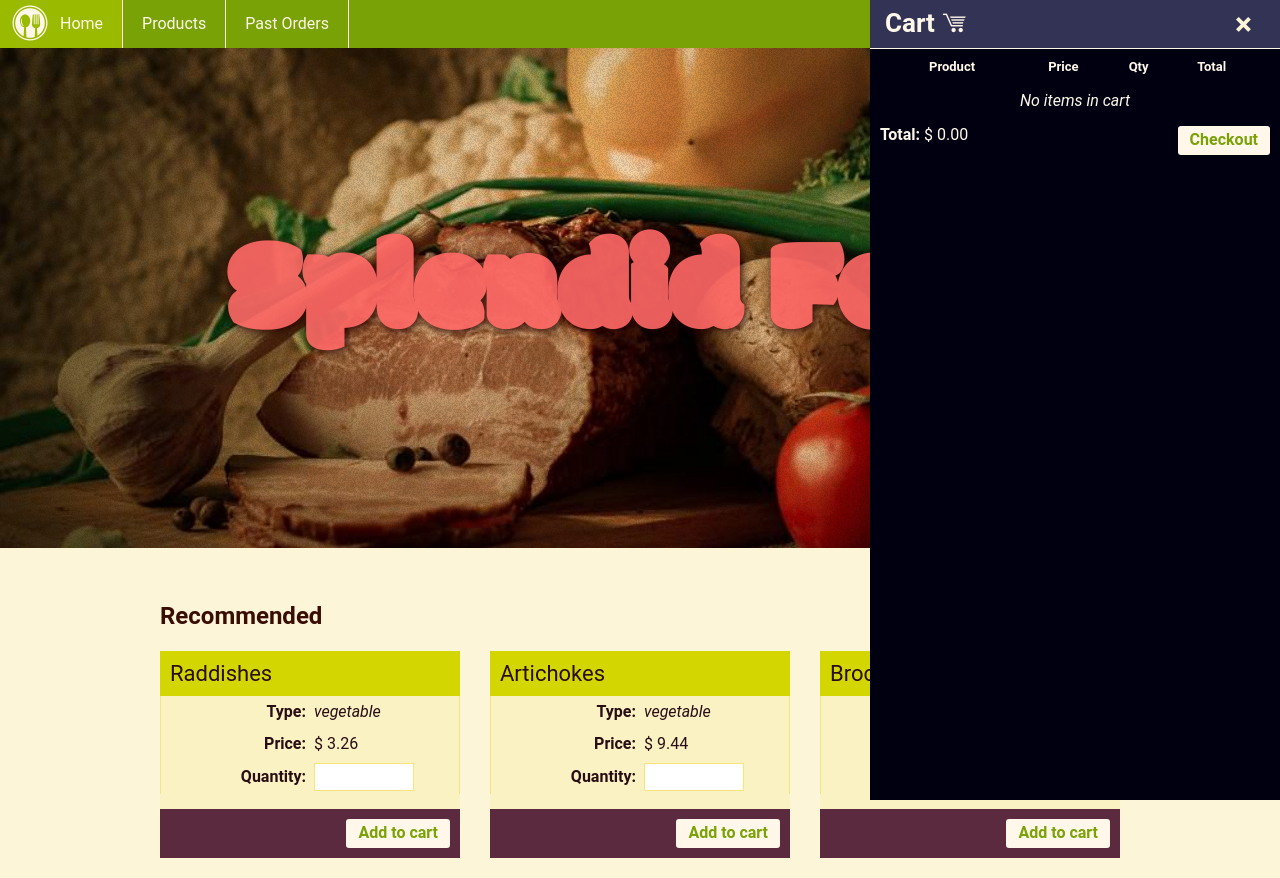
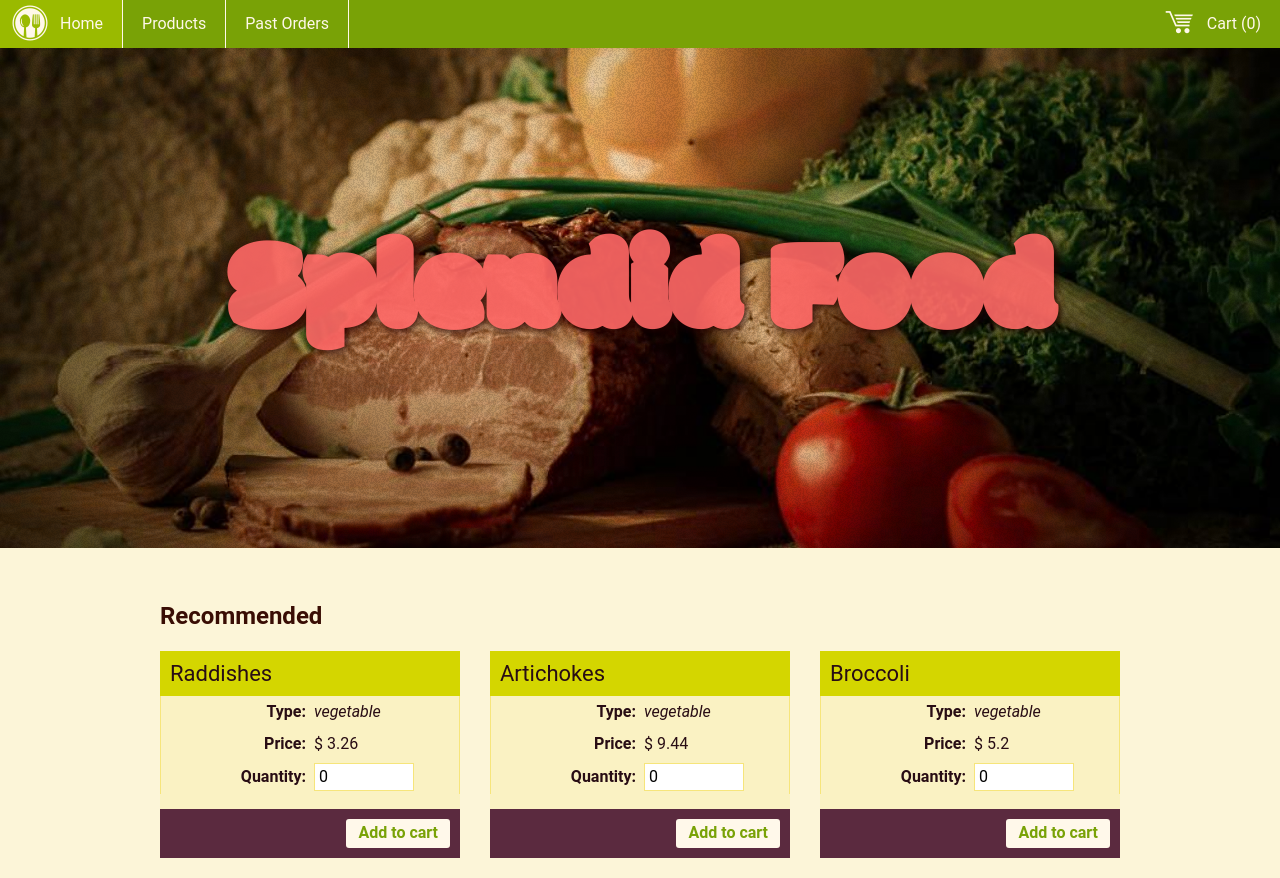
Before and after one commit to ammar4web/vuejs-spa, a Vue app: page / in a window 1280 px wide. Built offline with nearby package versions, Linux system fonts and the light colour scheme.

Commit message:
ProductCard

```diff
--- a/src/App.vue
+++ b/src/App.vue
@@ -42,7 +42,7 @@
   },
   data () {
     return {
-      showSidebar: true,
+      showSidebar: false,
       inventory: food,
       cart: {}
     }
@@ -58,12 +58,11 @@
   },
   //
   methods: {
-    addToCart (name, index) {
-      console.log(name, index)
+    addToCart (name, quantity) {
+      console.log(name)
       if (!this.cart[name]) this.cart[name] = 0
-      this.cart[name] += this.inventory[index].quantity
+      this.cart[name] += quantity
       // تصفير مربع إدخال كمية المنتج
-      this.inventory[index].quantity = 0
       console.log(this.cart)
     },
     //
--- /dev/null
+++ b/src/components/ProductCard.vue
@@ -0,0 +1,54 @@
+<template>
+  <div class="card">
+    <div class="card-title">
+      {{ product.name }}
+    </div>
+    <div class="card-body">
+      <i class="icofont-10x icofont-{{ product.icon }}"></i>
+      <form>
+        <div class="row">
+          <div class="cell">
+            <label>Type:</label>
+          </div>
+          <div class="cell">
+            <em>{{ product.type }}</em>
+          </div>
+        </div>
+        <div class="row">
+          <div class="cell">
+            <label>Price:</label>
+          </div>
+          <div class="cell">
+            $ {{ product.price.USD }}
+          </div>
+        </div>
+        <div class="row">
+          <div class="cell">
+            <label>Quantity:</label>
+          </div>
+          <div class="cell">
+            <!-- v-model.number="inventory.carrots" -->
+            <input type="number" v-model.number="quantity">
+          </div>
+        </div>
+      </form>
+    </div>
+    <div class="card-footer">
+      <!-- @click="addToCart('carrots')" -->
+      <button @click="addToCart(product.name, quantity)" class="btn btn-light">
+        Add to cart
+      </button>
+    </div>
+  </div>
+</template>
+
+<script>
+export default {
+  props: ['product', 'index', 'addToCart'],
+  data () {
+    return {
+      quantity: 0
+    }
+  }
+}
+</script>
--- a/src/views/HomeView.vue
+++ b/src/views/HomeView.vue
@@ -8,47 +8,14 @@
     <main class="wrapper">
       <h2>Recommended</h2>
       <div class="recommended">
-        <div v-for="(product, i) in inventory.slice(0,3)" :key="product.id" class="card">
-          <div class="card-title">
-            {{ product.name }}
-          </div>
-          <div class="card-body">
-            <i class="icofont-10x icofont-{{ product.icon }}"></i>
-            <form>
-              <div class="row">
-                <div class="cell">
-                  <label>Type:</label>
-                </div>
-                <div class="cell">
-                  <em>{{ product.type }}</em>
-                </div>
-              </div>
-              <div class="row">
-                <div class="cell">
-                  <label>Price:</label>
-                </div>
-                <div class="cell">
-                  $ {{ product.price.USD }}
-                </div>
-              </div>
-              <div class="row">
-                <div class="cell">
-                  <label>Quantity:</label>
-                </div>
-                <div class="cell">
-                  <!-- v-model.number="inventory.carrots" -->
-                  <input type="number" v-model.number="product.quantity">
-                </div>
-              </div>
-            </form>
-          </div>
-          <div class="card-footer">
-            <!-- @click="addToCart('carrots')" -->
-            <button @click="addToCart(product.name, i)" class="btn btn-light">
-              Add to cart
-            </button>
-          </div>
-        </div>
+        <ProductCard
+          v-for="(product, index) in inventory.slice(0,3)"
+          :key="product.id"
+          class="card"
+          :index="index"
+          :product="product"
+          :addToCart="addToCart"
+        />
       </div>
 
     </main>
@@ -56,9 +23,12 @@
 </template>
 
 <script>
+import ProductCard from '@/components/ProductCard.vue'
 export default {
   name: 'HomeView',
-
-  props: ['inventory', 'addToCart']
+  props: ['inventory', 'addToCart'],
+  components: {
+    ProductCard
+  }
 }
 </script>
```
